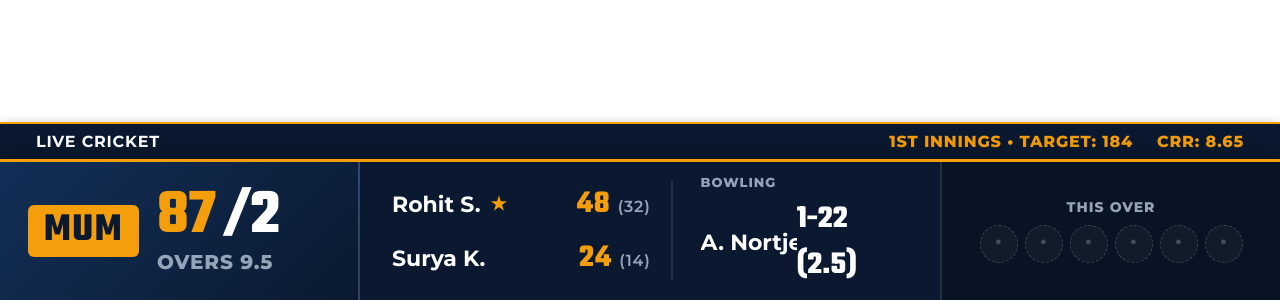
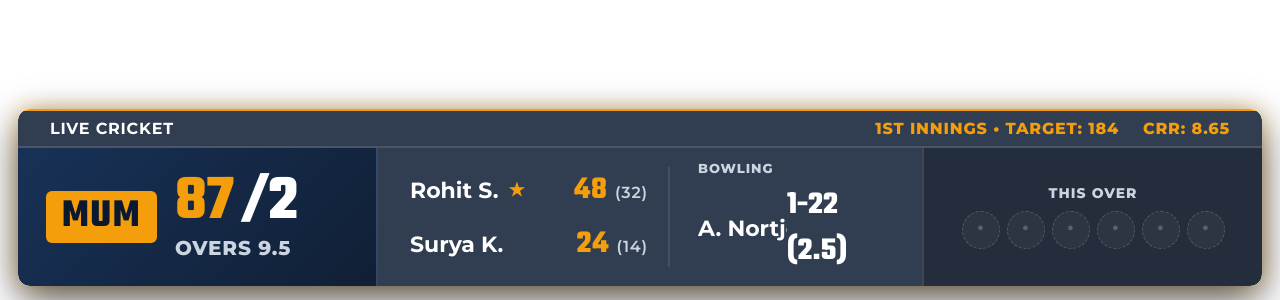
Before and after one commit to AkkiGtm/stream-overlay, a plain HTML site: page index.html in a window 1280 px wide. Shown: the part 500-800 px from the top of the page. Drawn offline with Linux system fonts and the light colour scheme.

Commit message:
feat: add Ocean and Paltan themes, frosted-glass background transparency, and floating broadcast margins

```diff
--- a/index.html
+++ b/index.html
@@ -7,7 +7,7 @@
   <meta http-equiv="Expires" content="0">
   <meta name="viewport" content="width=device-width, initial-scale=1.0, maximum-scale=1.0, user-scalable=no, viewport-fit=cover">
   <title>Cricket Broadcast Live Stream Overlay</title>
-  <link rel="stylesheet" href="overlay.css?v=5.0">
+  <link rel="stylesheet" href="overlay.css?v=6.0">
 </head>
 <body class="theme-ipl">
 
--- a/overlay.css
+++ b/overlay.css
@@ -53,20 +53,22 @@ html, body {
 }
 
 /* =========================================================
-   THEME DEFINITIONS
+   THEME DEFINITIONS (WITH ELEGANT BROADCAST TRANSPARENCY)
+   Backgrounds use frosted-glass alpha while scores and
+   stats remain 100% opaque, bright, and crystal clear.
    ========================================================= */
 
 /* 1. THEME: IPL Modern Broadcast (Navy & Gold) */
 .theme-ipl {
-  --bg-primary: #0a192f;
-  --bg-secondary: #132f58;
+  --bg-primary: rgba(10, 25, 47, 0.84);
+  --bg-secondary: rgba(19, 47, 88, 0.84);
   --accent-gold: #f59e0b;
   --accent-red: #ef4444;
   --accent-cyan: #38bdf8;
   --text-main: #ffffff;
-  --text-muted: #94a3b8;
-  --border-glow: rgba(245, 158, 11, 0.4);
-  --card-bg: rgba(10, 25, 47, 0.95);
+  --text-muted: #cbd5e1;
+  --border-glow: rgba(245, 158, 11, 0.45);
+  --card-bg: rgba(10, 25, 47, 0.88);
   --ticker-border: 2px solid #f59e0b;
   --badge-bg: #f59e0b;
   --badge-text: #0a192f;
@@ -74,15 +76,15 @@ html, body {
 
 /* 2. THEME: Dark Neon Cyber (Esports Style) */
 .theme-neon {
-  --bg-primary: #090d16;
-  --bg-secondary: #121a2d;
+  --bg-primary: rgba(9, 13, 22, 0.84);
+  --bg-secondary: rgba(18, 26, 45, 0.84);
   --accent-gold: #06b6d4;
   --accent-red: #f43f5e;
   --accent-cyan: #a855f7;
   --text-main: #f8fafc;
-  --text-muted: #64748b;
+  --text-muted: #94a3b8;
   --border-glow: rgba(6, 182, 212, 0.6);
-  --card-bg: rgba(9, 13, 22, 0.94);
+  --card-bg: rgba(9, 13, 22, 0.88);
   --ticker-border: 2px solid #06b6d4;
   --badge-bg: #06b6d4;
   --badge-text: #020617;
@@ -90,43 +92,80 @@ html, body {
 
 /* 3. THEME: Classic TV (Clean White & Slate) */
 .theme-classic {
-  --bg-primary: #ffffff;
-  --bg-secondary: #f1f5f9;
+  --bg-primary: rgba(255, 255, 255, 0.88);
+  --bg-secondary: rgba(241, 245, 249, 0.88);
   --accent-gold: #881337; /* Deep Maroon */
   --accent-red: #dc2626;
   --accent-cyan: #0284c7;
   --text-main: #0f172a;
-  --text-muted: #64748b;
-  --border-glow: rgba(0, 0, 0, 0.15);
-  --card-bg: rgba(255, 255, 255, 0.98);
+  --text-muted: #475569;
+  --border-glow: rgba(0, 0, 0, 0.2);
+  --card-bg: rgba(255, 255, 255, 0.92);
   --ticker-border: 2px solid #881337;
   --badge-bg: #881337;
   --badge-text: #ffffff;
 }
 
+/* 4. THEME: Ocean (Light Blue / Aqua Sky) */
+.theme-ocean {
+  --bg-primary: rgba(8, 32, 54, 0.84);
+  --bg-secondary: rgba(14, 58, 96, 0.84);
+  --accent-gold: #38bdf8; /* Light Sky Blue */
+  --accent-red: #f43f5e;
+  --accent-cyan: #7dd3fc;
+  --text-main: #ffffff;
+  --text-muted: #bae6fd;
+  --border-glow: rgba(56, 189, 248, 0.55);
+  --card-bg: rgba(8, 32, 54, 0.88);
+  --ticker-border: 2px solid #38bdf8;
+  --badge-bg: #38bdf8;
+  --badge-text: #082f49;
+}
+
+/* 5. THEME: Paltan (Fiery Red & Gold) */
+.theme-paltan {
+  --bg-primary: rgba(28, 8, 12, 0.85);
+  --bg-secondary: rgba(68, 14, 22, 0.85);
+  --accent-gold: #ef4444; /* Vivid Crimson Red */
+  --accent-red: #b91c1c;
+  --accent-cyan: #facc15; /* Warm Gold */
+  --text-main: #ffffff;
+  --text-muted: #fca5a5;
+  --border-glow: rgba(239, 68, 68, 0.55);
+  --card-bg: rgba(28, 8, 12, 0.90);
+  --ticker-border: 2px solid #ef4444;
+  --badge-bg: #ef4444;
+  --badge-text: #ffffff;
+}
+
 /* =========================================================
-   MAIN LOWER-THIRD SCOREBOARD TICKER (100% FULL-WIDTH EDGE-TO-EDGE)
+   MAIN LOWER-THIRD SCOREBOARD TICKER
+   Floating with broadcast margins, rounded corners, and
+   frosted-glass backdrop-filter so camera video peeks through.
    ========================================================= */
 
 #scoreboard-container {
-  position: absolute;
-  bottom: 0;
-  left: 0;
-  width: 100%;
-  max-width: 100%;
-  transform: none;
+  position: fixed;
+  bottom: 14px;
+  left: 18px;
+  width: calc(100% - 36px);
+  max-width: calc(100% - 36px);
+  margin: 0;
+  padding: 0;
   display: flex;
   flex-direction: column;
   gap: 0;
   z-index: 100;
-  border-radius: 0;
+  border-radius: 12px;
+  overflow: hidden;
+  box-shadow: 0 14px 40px rgba(0, 0, 0, 0.65), 0 0 20px var(--border-glow);
   transition: opacity 0.5s cubic-bezier(0.16, 1, 0.3, 1), transform 0.5s cubic-bezier(0.16, 1, 0.3, 1);
 }
 
 #scoreboard-container.hidden {
   opacity: 0;
   pointer-events: none;
-  transform: translateY(160px);
+  transform: translateY(180px);
 }
 
 /* Upper Mini Banner (Tournament name / Equation) */
@@ -137,14 +176,14 @@ html, body {
   background: var(--bg-primary);
   border-top: 2px solid var(--accent-gold);
   border-left: none;
-  padding: 8px 36px;
-  border-radius: 0;
+  padding: 8px 32px;
   color: var(--text-main);
   font-size: 16px;
   font-weight: 700;
   letter-spacing: 0.8px;
   text-transform: uppercase;
-  box-shadow: 0 4px 12px rgba(0,0,0,0.4);
+  backdrop-filter: blur(12px);
+  -webkit-backdrop-filter: blur(12px);
 }
 
 .subbar-right {
@@ -160,14 +199,13 @@ html, body {
   display: grid;
   grid-template-columns: 360px 1fr 340px;
   background: var(--bg-primary);
-  border-top: 3px solid var(--accent-gold);
+  border-top: 2px solid rgba(255, 255, 255, 0.12);
   border-left: none;
   border-right: none;
   border-bottom: none;
-  border-radius: 0;
   overflow: hidden;
-  box-shadow: 0 10px 30px rgba(0, 0, 0, 0.7);
-  backdrop-filter: blur(8px);
+  backdrop-filter: blur(14px);
+  -webkit-backdrop-filter: blur(14px);
   min-height: 105px;
 }
 
```
Also changed, not shown: controller.html (+3 -1 lines).
